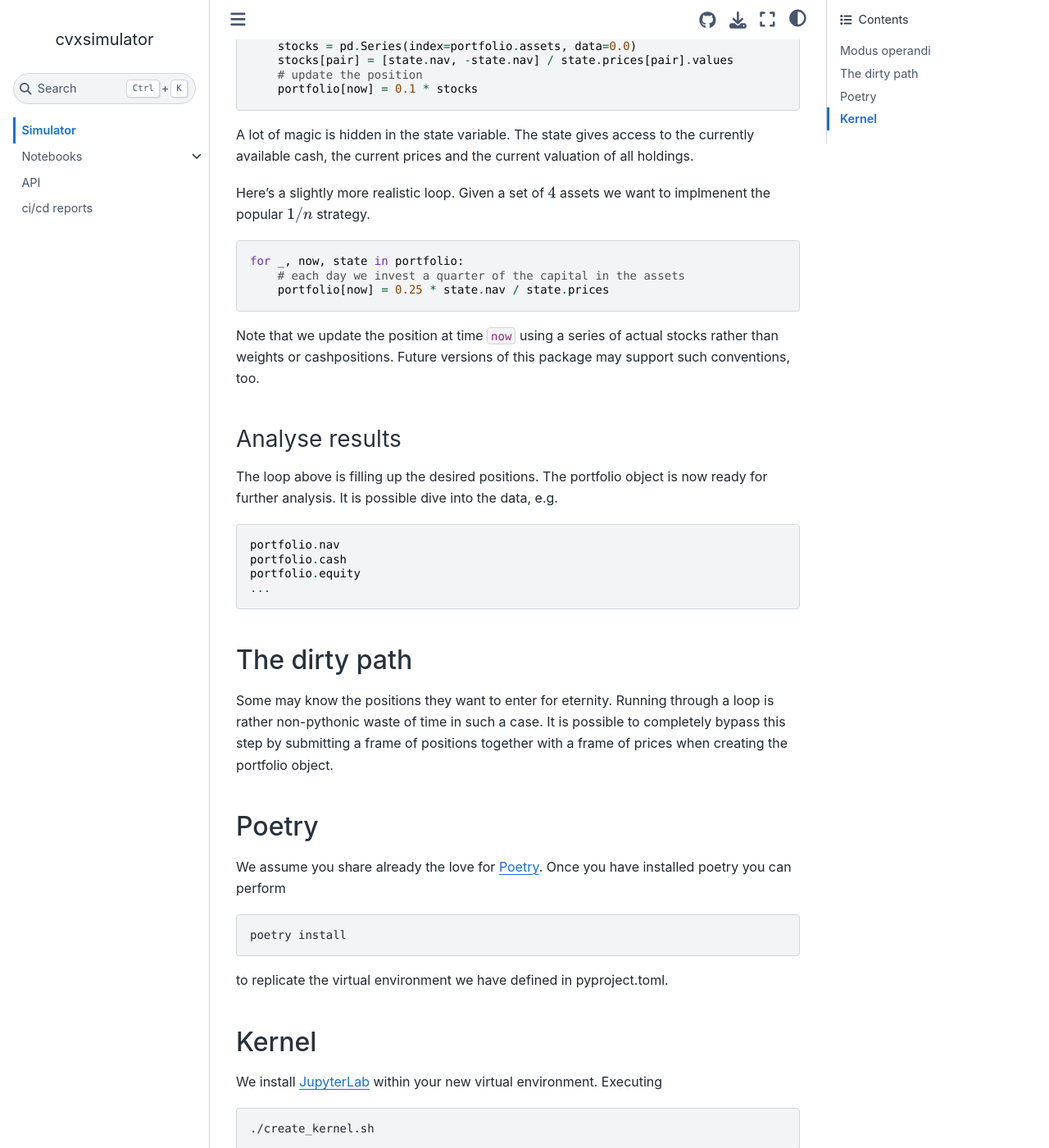
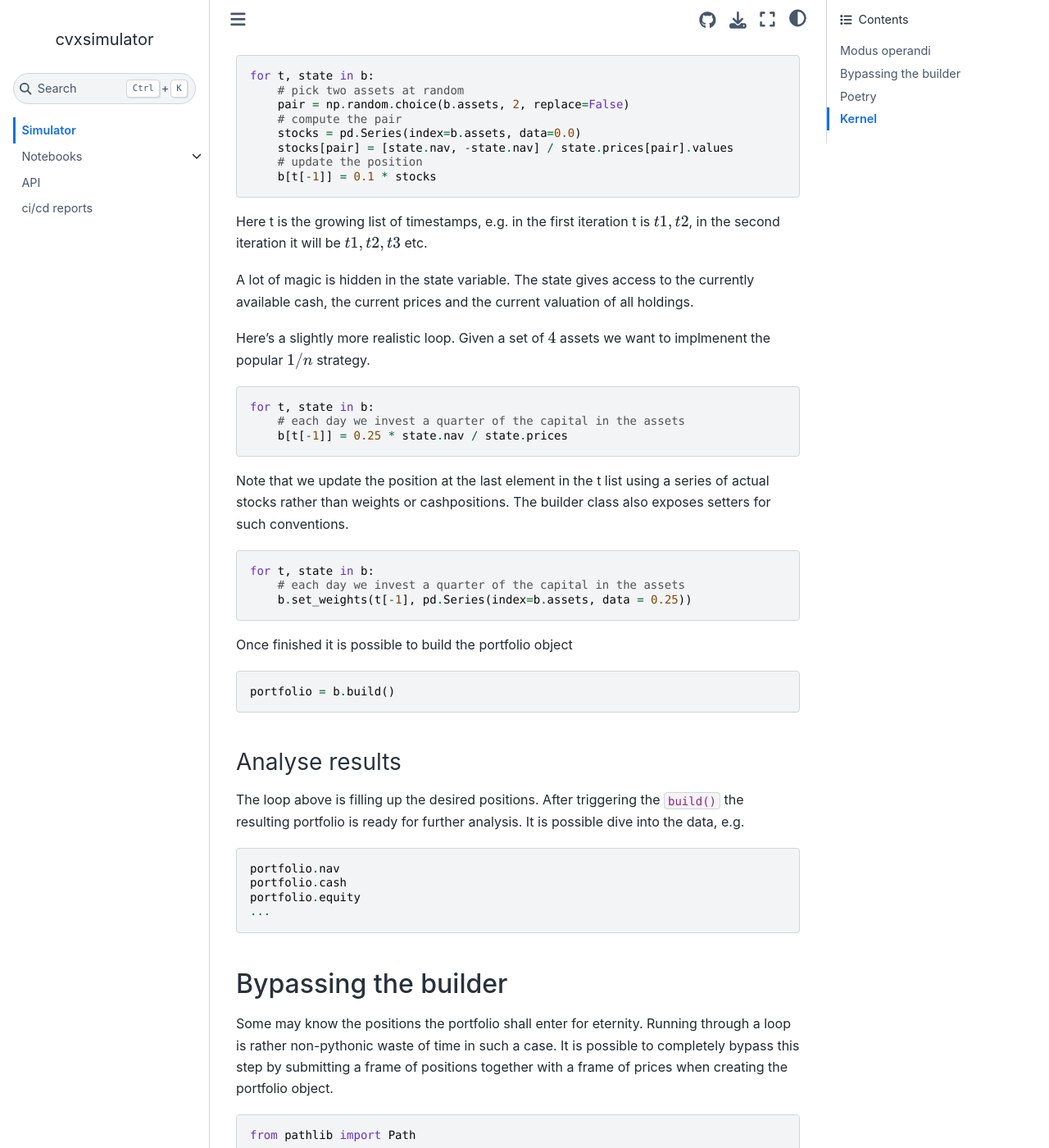
Before and after one commit to cvxgrp/simulator, a Jupyter Book: the page built from book/docs/index.md, in a window 1280 px wide and 1400 px high, scrolled down 1194 px. Shown: the whole window at 82% size. Built offline with Jupyter Book 1.0.4 settings and Sphinx 7.4.7 and the Sphinx Book theme 1.1.4, drawn with Linux system fonts in a browser that asks for light colours; comment, search, counter and statistics services are not loaded; some of the changed text lies outside the part shown.

Commit message:
sorting multiplication left and right (#76)
Co-authored-by: Thomas Schmelzer <thomas.schmelzer@adia.ae>

````diff
--- a/book/docs/index.md
+++ b/book/docs/index.md
@@ -1,4 +1,8 @@
 # Simulator
+
+[![PyPI version](https://badge.fury.io/py/cvxsimulator.svg)](https://badge.fury.io/py/cvxsimulator)
+[![Apache 2.0 License](https://img.shields.io/badge/License-APACHEv2-brightgreen.svg)](https://github.com/cvxgrp/simulator/blob/master/LICENSE)
+[![PyPI download month](https://img.shields.io/pypi/dm/cvxsimulator.svg)](https://pypi.python.org/pypi/cvxsimulator/)
 
 Given a universe of $m$ assets we are given prices for each of them at time $t_1, t_2, \ldots t_n$,
 e.g. we operate using an $n \times m$ matrix where each column corresponds to a particular asset.
@@ -11,25 +15,30 @@
 The simulator shall be completely agnostic as to the trading policy/strategy.
 Our approach follows a rather common pattern:
 
-* [Create the portfolio object](#create-the-portfolio-object)
+* [Create the builder object](#create-the-builder-object)
 * [Loop through time](#loop-through-time)
 * [Analyse results](#analyse-results)
 
 We demonstrate those steps with somewhat silly policies. They are never good strategies, but are always valid ones.
 
-### Create the portfolio object
+### Create the builder object
 
-The user defines a portfolio object by loading a frame of prices and initialize the initial amount of cash used in our experiment:
+The user defines a builder object by loading a frame of prices
+and initialize the amount of cash used in our experiment:
 
 ```python
+from pathlib import Path
+
 import pandas as pd
-from cvx.simulator.portfolio import build_portfolio
+from cvx.simulator.builder import builder
 
-prices = pd.read_csv(Path("resources") / "price.csv", index_col=0, parse_dates=True, header=0).ffill(
-portfolio = build_portfolio(prices=prices, initial_cash=1e6)
+prices = pd.read_csv(Path("resources") / "price.csv", index_col=0, parse_dates=True, header=0).ffill()
+b = builder(prices=prices, initial_cash=1e6)
 ```
 
 It is also possible to specify a model for trading costs.
+The builder helps to fill up the frame of positions. Only once done
+we construct the actual portfolio.
 
 ### Loop through time
 
@@ -38,15 +47,18 @@
 Buy one (say 0.1 of your portfolio wealth) and short one the same amount.
 
 ```python
-for before, now, state in portfolio:
+for t, state in b:
     # pick two assets at random
-    pair = np.random.choice(portfolio.assets, 2, replace=False)
+    pair = np.random.choice(b.assets, 2, replace=False)
     # compute the pair
-    stocks = pd.Series(index=portfolio.assets, data=0.0)
+    stocks = pd.Series(index=b.assets, data=0.0)
     stocks[pair] = [state.nav, -state.nav] / state.prices[pair].values
     # update the position
-    portfolio[now] = 0.1 * stocks
+    b[t[-1]] = 0.1 * stocks
 ```
+
+Here t is the growing list of timestamps, e.g. in the first iteration
+t is $t1, t2$, in the second iteration it will be $t1, t2, t3$ etc.
 
 A lot of magic is hidden in the state variable.
 The state gives access to the currently available cash, the current prices and the current valuation of all holdings.
@@ -54,17 +66,32 @@
 Here's a slightly more realistic loop. Given a set of $4$ assets we want to implmenent the popular $1/n$ strategy.
 
 ```python
-for _, now, state in portfolio:
+for t, state in b:
     # each day we invest a quarter of the capital in the assets
-    portfolio[now] = 0.25 * state.nav / state.prices
+    b[t[-1]] = 0.25 * state.nav / state.prices
 ```
 
-Note that we update the position at time `now` using a series of actual stocks rather than weights or cashpositions.
-Future versions of this package may support such conventions, too.
+Note that we update the position at the last element in the t list
+using a series of actual stocks rather than weights or cashpositions.
+The builder class also exposes setters for such conventions.
+
+```python
+for t, state in b:
+    # each day we invest a quarter of the capital in the assets
+    b.set_weights(t[-1], pd.Series(index=b.assets, data = 0.25))
+```
+
+Once finished it is possible to build the portfolio object
+
+```python
+portfolio = b.build()
+```
 
 ### Analyse results
 
-The loop above is filling up the desired positions. The portfolio object is now ready for further analysis.
+The loop above is filling up the desired positions.
+After triggering the `build()` the resulting portfolio
+is ready for further analysis.
 It is possible dive into the data, e.g.
 
 ```python
@@ -74,12 +101,24 @@
 ...
 ```
 
-## The dirty path
+## Bypassing the builder
 
-Some may know the positions they want to enter for eternity.
+Some may know the positions the portfolio shall enter for eternity.
 Running through a loop is rather non-pythonic waste of time in such a case.
 It is possible to completely bypass this step by submitting
 a frame of positions together with a frame of prices when creating the portfolio object.
+
+```python
+from pathlib import Path
+
+import pandas as pd
+from cvx.simulator.portfolio import EquityPortfolio
+
+prices = pd.read_csv(Path("resources") / "price.csv", index_col=0, parse_dates=True, header=0).ffill()
+stocks = pd.read_csv(Path("resources") / "stock.csv", index_col=0, parse_dates=True, header=0)
+portfolio = EquityPortfolio(prices=prices, stocks=stocks, initial_cash=1e6)
+```
+
 
 ## Poetry
 
````
Also changed, not shown: README.md (+26 -6 lines).
